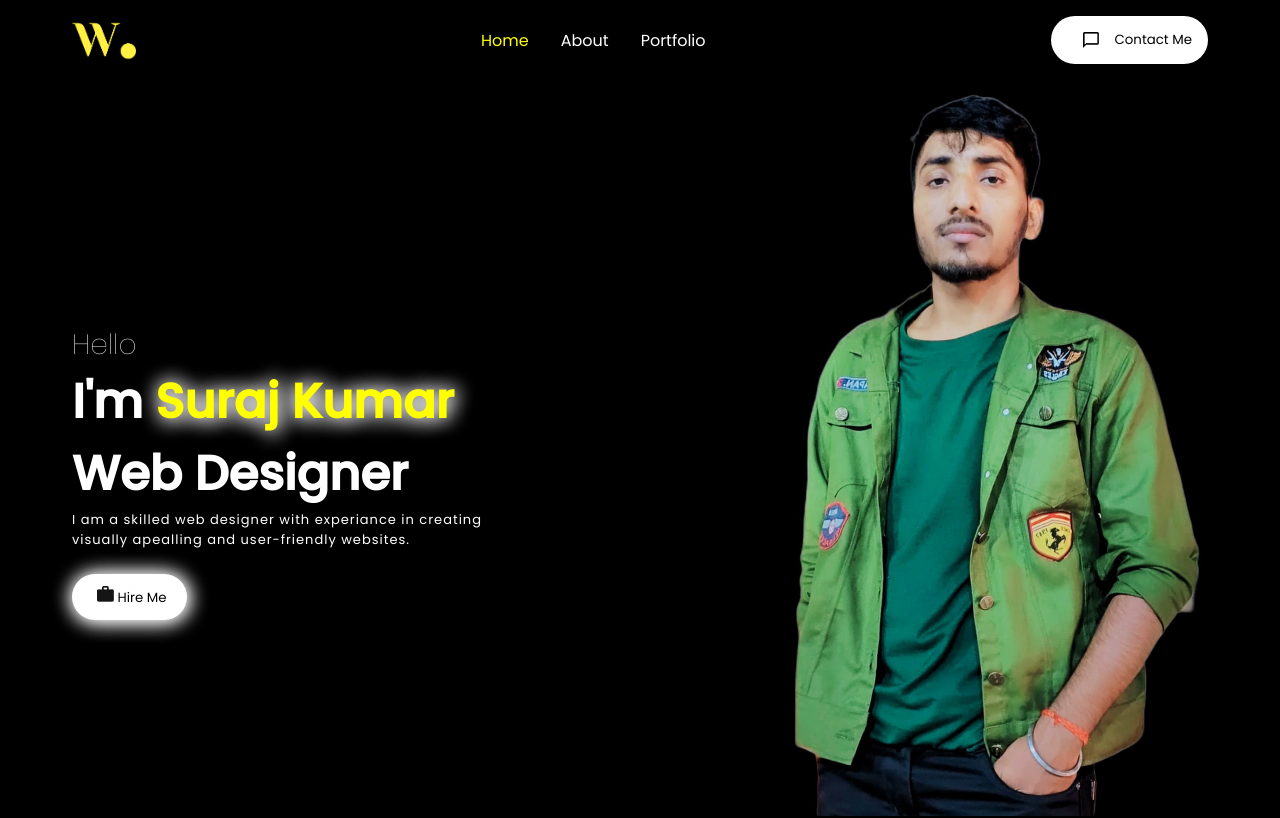
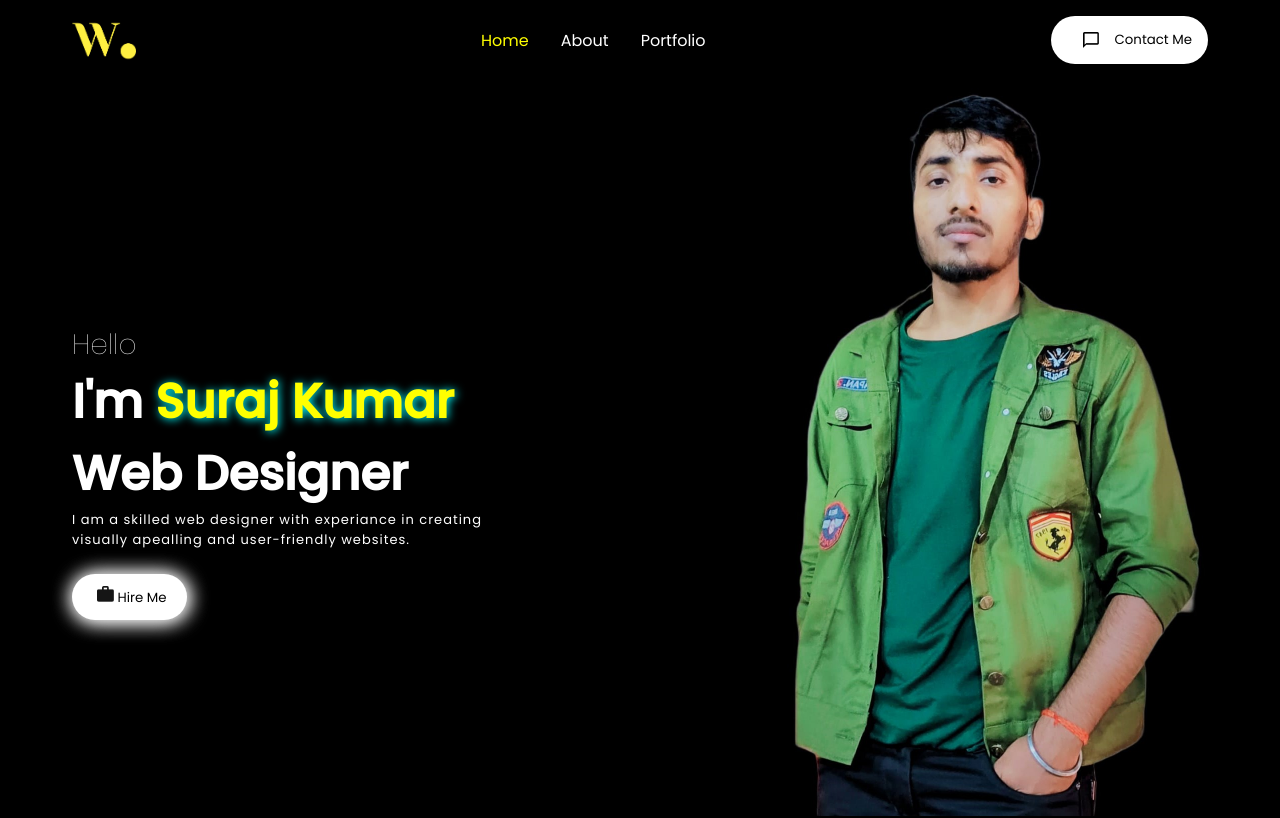
Before and after one commit to suraj2025/React-PortFolio-App, a React (Create React App) app: page / in a window 1280 px wide. Shown: the top 818 px of the page. Built offline with nearby package versions, Linux system fonts and the light colour scheme.

Commit message:
Update intro.css

```diff
--- a/src/components/Intro/intro.css
+++ b/src/components/Intro/intro.css
@@ -30,7 +30,7 @@
 }
 .introName{
     color: yellow;
-   text-shadow:1px 1px 20px white,1px 1px 20px whitesmoke;
+   text-shadow:1px 1px 10px aqua;
 }
 .introPara{
     font-size: small;
```
